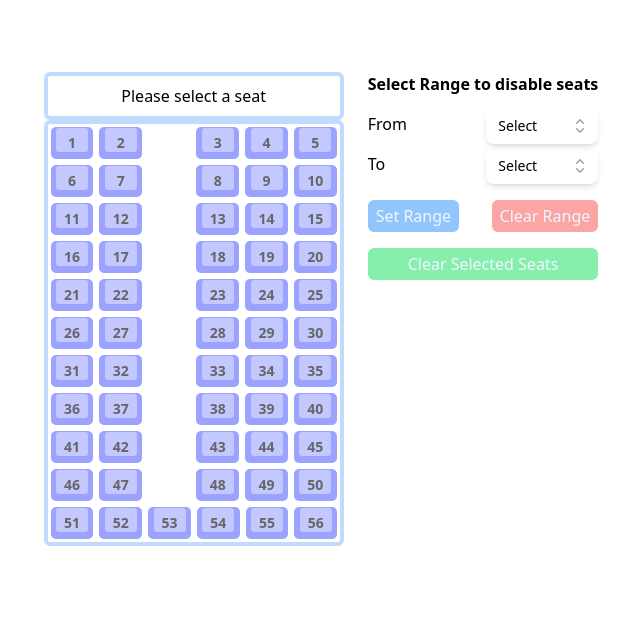
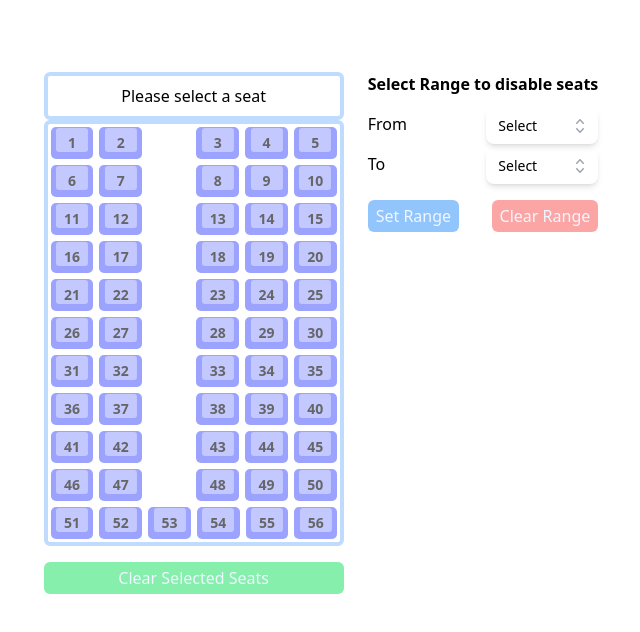
Before and after one commit to skynetpanda9/BusSeat, a React (Vite) app: page / in a window 1280 px wide. Shown: the top 632 px of the page, without its empty margins (319-959 px from the left). Built offline with nearby package versions, Linux system fonts and the light colour scheme.

Commit message:
code cleanup

```diff
--- a/src/Components/RangeSelector.jsx
+++ b/src/Components/RangeSelector.jsx
@@ -1,41 +1,19 @@
 import React, { useState, useEffect } from "react";
 import DropRange from "./DropRange";
 
-const RangeSelector = ({
-  disabled,
-  setDisabled,
-  currentRange,
-  setCurrentRange,
-  row,
-}) => {
+const RangeSelector = ({ currentRange, setCurrentRange, row }) => {
   const [val1, setVal1] = useState();
   const [val2, setVal2] = useState();
   const [selected1, setSelected1] = useState("Select");
   const [selected2, setSelected2] = useState("Select");
 
-  function numberRange(start, end) {
+  const numberRange = (start, end) => {
     if (start > end) {
       return new Array(start - (end - 1)).fill().map((d, i) => i + end);
     } else {
       return new Array(end - (start - 1)).fill().map((d, i) => i + start);
     }
-  }
-
-  useEffect(() => {
-    let items = document.getElementsByName("bus");
-    for (let i = 0; i < items.length; i++) {
-      if (items[i].type == "checkbox" && items[i].checked === true) {
-        setDisabled(false);
-      }
-    }
-  }, []);
-
-  function UnSelectAll() {
-    let items = document.getElementsByName("bus");
-    for (let i = 0; i < items.length; i++) {
-      if (items[i].type == "checkbox") items[i].checked = false;
-    }
-  }
+  };
 
   return (
     <>
@@ -79,16 +57,6 @@ const RangeSelector = ({
           Clear Range
         </button>
       </div>
-      <button
-        disabled={disabled ? true : false}
-        onClick={() => {
-          UnSelectAll();
-          setDisabled(true);
-        }}
-        className='mt-4 rounded-md bg-green-500 text-blue-50 px-2 py-1 disabled:bg-green-300 w-full'
-      >
-        Clear Selected Seats
-      </button>
     </>
   );
 };
--- a/src/Components/SeatsView.jsx
+++ b/src/Components/SeatsView.jsx
@@ -1,4 +1,4 @@
-import React, { useState } from "react";
+import React, { useState, useEffect } from "react";
 import DropDown from "./DropDown";
 import RangeSelector from "./RangeSelector";
 import "./styleTest.css";
@@ -20,6 +20,22 @@ const busSeat = [
 const SeatsView = () => {
   const [currentRange, setCurrentRange] = useState([]);
   const [disabled, setDisabled] = useState(true);
+
+  const UnSelectAll = () => {
+    let items = document.getElementsByName("bus");
+    for (let i = 0; i < items.length; i++) {
+      if (items[i].type == "checkbox") items[i].checked = false;
+    }
+  };
+
+  useEffect(() => {
+    let items = document.getElementsByName("bus");
+    for (let i = 0; i < items.length; i++) {
+      if (items[i].type == "checkbox" && items[i].checked === true) {
+        setDisabled(false);
+      }
+    }
+  }, []);
 
   return (
     <div className='flex flex-row w-full justify-center mt-10'>
@@ -63,14 +79,22 @@ const SeatsView = () => {
             );
           })}
         </ol>
+        <button
+          disabled={disabled ? true : false}
+          onClick={() => {
+            UnSelectAll();
+            setDisabled(true);
+          }}
+          className='mt-4 rounded-md bg-green-500 text-blue-50 px-2 py-1 disabled:bg-green-300 w-full'
+        >
+          Clear Selected Seats
+        </button>
       </div>
       <div className='flex flex-col items-center ml-6'>
         <h3 className='font-bold text-center text-base mb-2'>
           Select Range to disable seats
         </h3>
         <RangeSelector
-          disabled={disabled}
-          setDisabled={setDisabled}
           currentRange={currentRange}
           setCurrentRange={setCurrentRange}
           row={busSeat}
```
